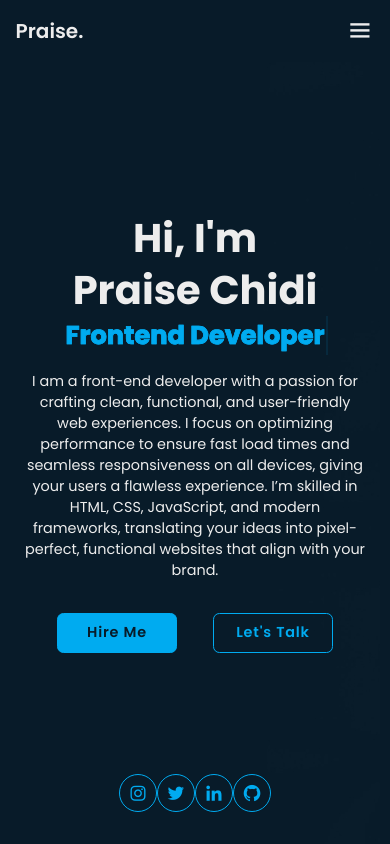
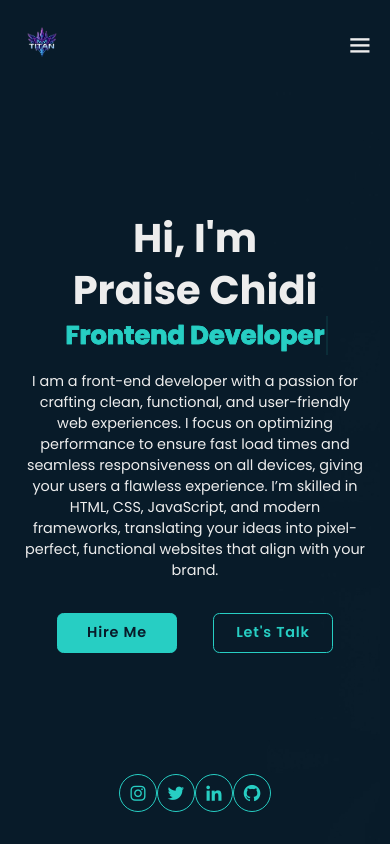
Before and after one commit to Chidipraise/updated, a plain HTML site: page index.html in a window 390 px wide. Shown: the top 844 px of the page. Drawn offline with nearby package versions, Linux system fonts and the light colour scheme.

Commit message:
update enter message

```diff
--- a/css/style.css
+++ b/css/style.css
@@ -13,9 +13,11 @@
 
 :root{
     --bg-color: #081b29;
-    --second-bg-color: #112e42;
+    --second-bg-color: #711f5f;
+    /* --second-bg-color: #112e42; */
     --text-color: #ededed;
-    --main-color: #00abf0;
+    /* --main-color: #00abf0; */
+    --main-color: #27cec3;
 }
 
 html{
@@ -34,7 +36,7 @@ body {
     left: 0;
     width: 100%;
     padding: 2rem 9%;
-    background: var(--bg-color);
+    background: var(--second-bg-color);
     display: flex;
     justify-content: space-between;
     align-items: center;
@@ -42,10 +44,14 @@ body {
 }
 .logo{
     position: relative;
-    font-size: 2.5rem;
     color: var(--text-color);
-    font-weight: 600;
+
 }
+.logo img {
+    height: 12%;
+    width: 12%; /* Adjusts the width to maintain aspect ratio */
+}
+
 .navbar {
     position: relative;
 }
@@ -653,12 +659,20 @@ span{
     html{
         font-size: 55%;
     }
+    .logo img{
+        height: 12%;
+        width: 10%;
+    }
 }
 
 
 @media (max-width: 991px){
     .header{
      padding: 2rem 4%;
+    }
+     .logo img{
+        height: 12%;
+        width: 10%;
     }
     section{
      padding: 10rem 4% 2rem;
@@ -674,6 +688,10 @@ span{
      .header{
          background: var(--bg-color);
      }
+     .logo img{
+        height: 15%;
+        width: 11%;
+    }
      #menu-icon{
          display: block;
          cursor: pointer;
@@ -756,6 +774,10 @@ span{
          width: 38px;
          height: 38px;
      }
+     .logo img{
+        height: 15%;
+        width: 11%;
+    }
  }
 
 
@@ -763,6 +785,10 @@ span{
      .home-content h1{
          font-size: 5.2rem;
      }
+     .logo img{
+        height: 17%;
+        width: 13%;
+    }
      .education{
          padding: 10rem 4% 5rem 5%;
      }
@@ -779,7 +805,7 @@ span{
 }
 
 
-@media (max-width: 375px) and (max-width: 812px) {
+/* @media (max-width: 375px) and (max-width: 812px) {
     body {
         font-size: 16px;
         padding: 10px;
@@ -801,17 +827,20 @@ span{
      .home-sci {
         /* position: relative;
         align-items: center; */
-        display: flex;
+        /* display: flex;
         justify-content: center;
         margin-top: 30px;
-     }
-}
+     } */
+/* } */
 @media (min-width: 375px) and (max-width: 812px) {
     body {
         font-size: 16px;
         padding: 10px;
     }
-
+    .logo img{
+        height: 20%;
+        width: 16%;
+    }
     .home {
         justify-content: center;
     }
--- a/index.html
+++ b/index.html
@@ -18,8 +18,8 @@
     <!-- header design -->
 
     <header class="header">
-        <a href="#" class="logo">Praise.
-            <!-- <span class="animate" style="--1:1"></span> -->
+        <a href="#" class="logo">
+            <span class="animate" style="--1:1"><img src="./images/logo.png" alt=""></span>
         </a>
 
         <div class="bx bx-menu" id="menu-icon">
@@ -71,6 +71,7 @@
             <!-- <span class="animate" style="--1:6;"></span> -->
         </div>
         <div class="home-imgHover">
+            <h1>gghhh</h1>
             <!-- <img src="images/home.jpg" alt="" srcset=""> -->
         </div>
         <!-- <span class="animate home-img" style="--1:7;"></span> -->
```
Also changed, not shown: images/logo.png (added).
